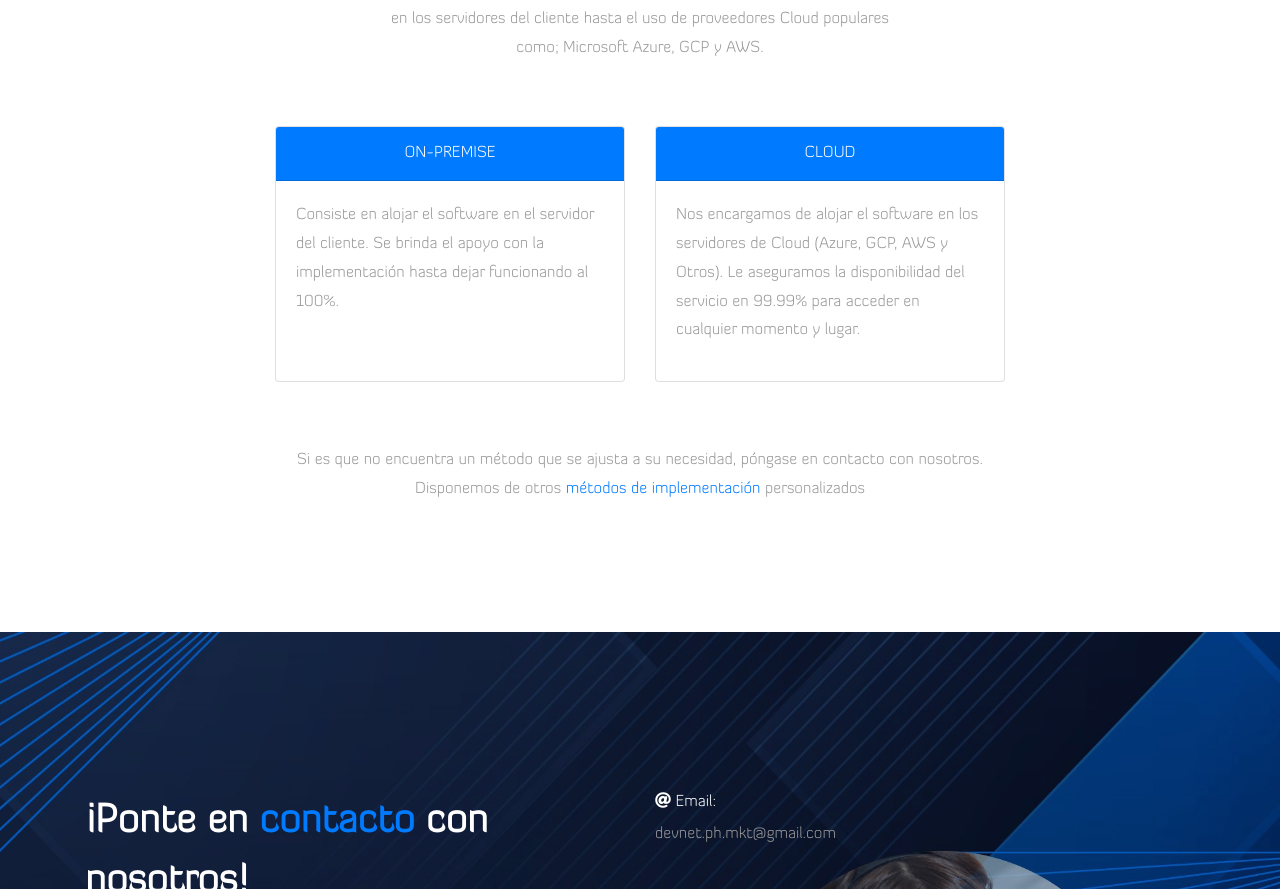
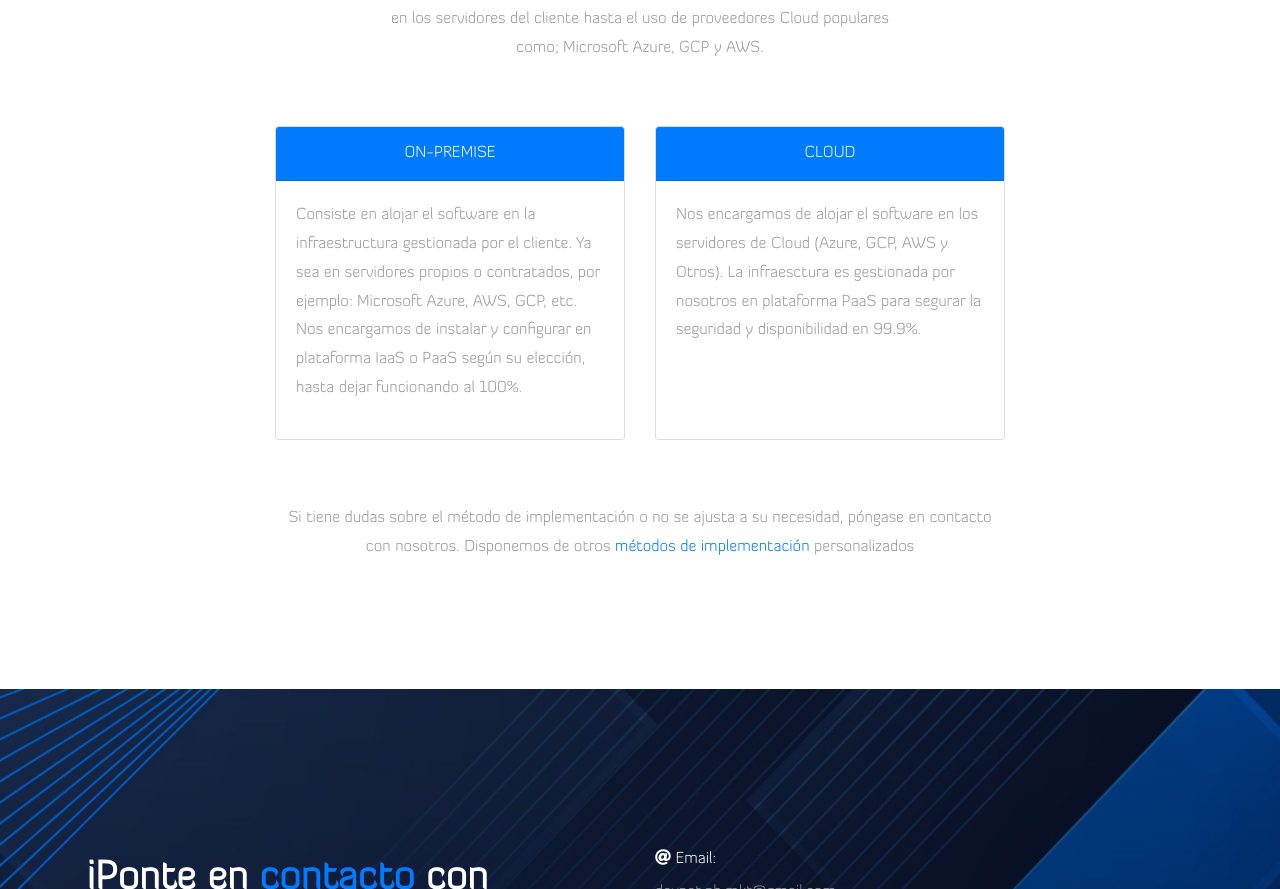
Before and after one commit to phuarcaya/AloDeskSite, an Angular app: page /metodo-implementacion in a window 1280 px wide. Shown: the part 880-1769 px from the top of the page. Built offline with nearby package versions, Linux system fonts and the light colour scheme; a web font is replaced by a local one.

Commit message:
Mejoras en textos de acerca de y contactos

```diff
--- a/src/app/modules/home/pages/contact-page/contact-page.component.html
+++ b/src/app/modules/home/pages/contact-page/contact-page.component.html
@@ -20,17 +20,7 @@
     <div class="row justify-content-center">
       <div class="col-md-12">
         <div class="wrapper px-md-4">
-          <div class="row mb-5">
-            <div class="col-md-3">
-              <div class="dbox w-100 text-center">
-                <div class="icon d-flex align-items-center justify-content-center">
-                  <span class="fa fa-map-marker"></span>
-                </div>
-                <div class="text">
-                  <p>Atendemos a todos los paises</p>
-                </div>
-              </div>
-            </div>
+          <div class="row justify-content-center mb-5">
             <div class="col-md-3">
               <div class="dbox w-100 text-center">
                 <div class="icon d-flex align-items-center justify-content-center">
--- a/src/app/shared/components/about/about.component.html
+++ b/src/app/shared/components/about/about.component.html
@@ -55,7 +55,7 @@
         <div class="row justify-content-start pb-3">
           <div class="col-md-12 heading-section heading-section-white ftco-animate">
             <h2 class="mb-4">¿Por qué Alódesk?</h2>
-            <p>Software Cloud con funciones clave que permite entregar al cliente una atención eficiente y oportuna.
+            <p>Software diseñado para operar en Cloud (IaaS y PaaS) y que cuenta con funciones clave que permite entregar al cliente una atención eficiente y oportuna.
               Proporciona interfaces amigables y modernas que ayuda una adecuada gestión de tickets al equipo de soporte.</p>
           </div>
         </div>
--- a/src/app/shared/components/implementation-method/implementation-method.component.html
+++ b/src/app/shared/components/implementation-method/implementation-method.component.html
@@ -1,4 +1,4 @@
-<section class="ftco-section section-prices">
+<section class="ftco-section section-prices ftco-animate">
   <div class="container">
     <div class="row justify-content-center pb-5">
       <div class="col-md-6 heading-section text-center ftco-animate fadeInUp ftco-animated">
@@ -10,29 +10,29 @@
     </div>
 
     <div class="row d-flex planes justify-content-center">
-      <div class="col-md-4 d-flex ftco-animate">
+      <div class="col-md-4 d-flex">
         <div class="card mb-3">
           <div class="card-header bg-primary text-white text-center">ON-PREMISE</div>
           <div class="card-body ">
             <div class="card-text">
               <p>
-                Consiste en alojar el software en el servidor del cliente. Se brinda el apoyo con la implementación
-                hasta
-                dejar funcionando al 100%.
+                Consiste en alojar el software en la infraestructura gestionada por el cliente. Ya sea en servidores
+                propios o contratados, por ejemplo: Microsoft Azure, AWS, GCP, etc. Nos encargamos de instalar y
+                configurar en plataforma IaaS o PaaS según su elección, hasta dejar funcionando al 100%.
               </p>
             </div>
           </div>
         </div>
       </div>
-      <div class="col-md-4 d-flex ftco-animate">
+      <div class="col-md-4 d-flex">
         <div class="card mb-3">
           <div class="card-header bg-primary text-white text-center">CLOUD</div>
           <div class="card-body ">
             <div class="card-text">
               <p>
-                Nos encargamos de alojar el software en los servidores de Cloud (Azure, GCP, AWS y Otros). Le aseguramos
-                la disponibilidad del servicio en 99.99% para
-                acceder en cualquier momento y lugar.
+                Nos encargamos de alojar el software en los servidores de Cloud (Azure, GCP, AWS y Otros). La
+                infraesctura es gestionada por nosotros en plataforma PaaS para segurar la seguridad y disponibilidad en
+                99.9%.
               </p>
             </div>
           </div>
@@ -41,7 +41,8 @@
     </div>
     <div class="row justify-content-center pt-5">
       <div class="col-md-8 heading-section text-center ftco-animate fadeInUp ftco-animated">
-        <p>Si es que no encuentra un método que se ajusta a su necesidad, póngase en contacto con nosotros. Disponemos
+        <p>Si tiene dudas sobre el método de implementación o no se ajusta a su necesidad, póngase en contacto con
+          nosotros. Disponemos
           de otros <span class="text-primary">métodos de implementación</span> personalizados</p>
       </div>
     </div>
--- a/src/app/shared/components/properties/properties.component.html
+++ b/src/app/shared/components/properties/properties.component.html
@@ -14,8 +14,9 @@
           <div class="icon"><span class="fas fa-exclamation-triangle"></span></div>
           <div class="media-body">
             <h3 class="heading mb-3">Gestión de incidencias</h3>
-            <p>Elimine las interrupciones que detienen la operación de los usuarios. Genere mayor productividad del
-              equipo de soporte</p>
+            <p>Agilidad en gestión de incidencias para reducir las interrupciones que detienen la operación de los
+              usuarios. Generando así una mayor productividad del
+              equipo de soporte.</p>
           </div>
         </div>
       </div>
@@ -25,7 +26,9 @@
           <div class="icon"><span class="fas fa-headset"></span></div>
           <div class="media-body">
             <h3 class="heading mb-3">Gestión de requerimientos</h3>
-            <p>Sé el mejor aliado atendiendo los requerimientos y necesidades de las áreas del negocio</p>
+            <p>Facilidad en la gestión de solicitudes, mejorando la atención de requerimientos y necesidades de las
+              áreas del negocio. Sé el mejor aliado de los usuarios brindando una solución mucho más rápida y efectiva.
+            </p>
           </div>
         </div>
       </div>
@@ -35,8 +38,10 @@
           <div class="icon"><span class="fas fa-gear"></span></div>
           <div class="media-body">
             <h3 class="heading mb-3">Automatización de tareas</h3>
-            <p>Automatice el proceso de atención de incidentes comunes con apoyo de base de conocimiento y preguntas
-              frecuentes</p>
+            <p>Automatización de tareas repetitivas para aumentar la productividad del equipo de soporte. Configuración
+              de
+              problemas comunes con apoyo de una base de conocimiento y preguntas
+              frecuentes.</p>
           </div>
         </div>
       </div>
@@ -48,7 +53,8 @@
           <div class="media-body">
             <h3 class="heading mb-3">Tablero de indicadores</h3>
             <p>Visualice informes con indicadores avanzados para medir resultados del equipo y así poder tomar mejores
-              decisiones</p>
+              decisiones. Incicadores claves que ayudan la visualización panorámica de la situación actual en la
+              prestación de servicios.</p>
           </div>
         </div>
       </div>
```
